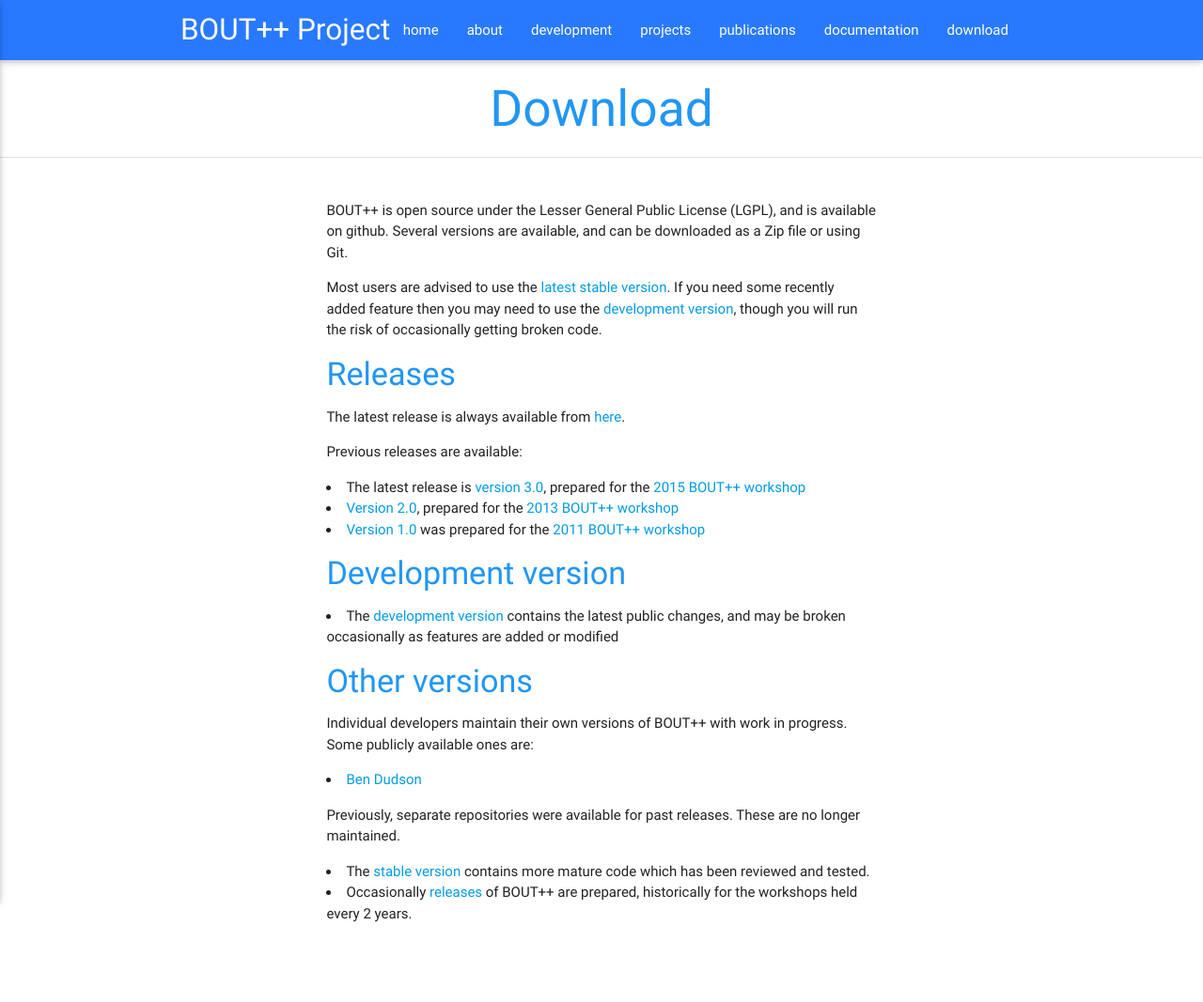
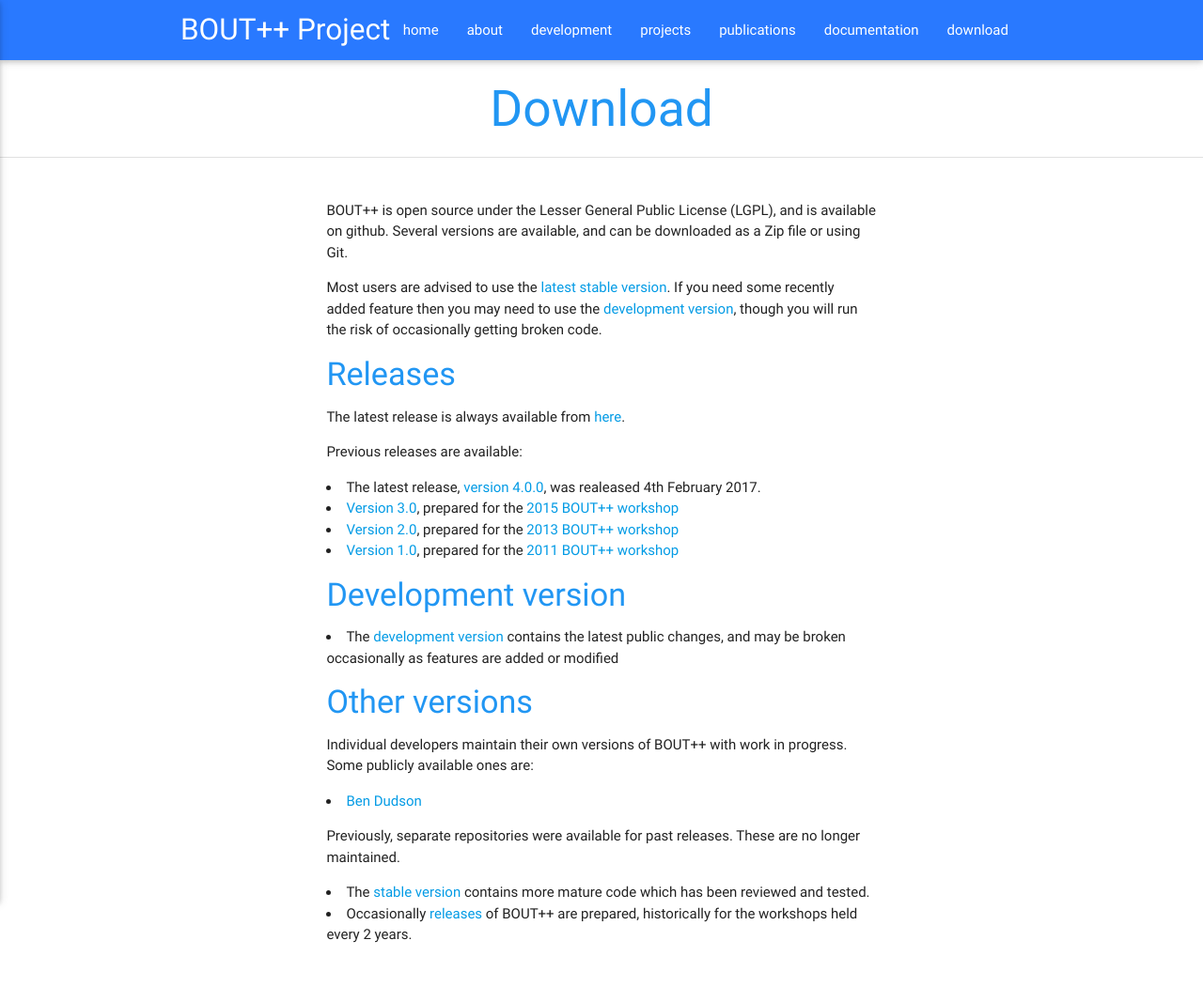
Before and after one commit to boutproject/boutproject.github.io, a Jekyll site: the page built from download/index.md, in a window 1280 px wide. Shown: the whole page at 94% size. Built offline with Jekyll 4.4.1, drawn with Linux system fonts in a browser that asks for light colours; before the commit the page ends 1044 px from its top, so only the background shows below that.

Commit message:
Bring in dschwoerer's changes to download/documentation

```diff
--- a/download/index.md
+++ b/download/index.md
@@ -17,20 +17,21 @@
 
 Previous releases are available:
 
-* The latest release is [version 3.0](https://github.com/boutproject/BOUT-dev/releases/tag/v3.0), prepared for the [2015 BOUT++ workshop](workshop2015.html)
-* [Version 2.0](https://github.com/boutproject/BOUT-dev/releases/tag/v2.0), prepared for the [2013 BOUT++ workshop](https://bout2013.llnl.gov/)
-* [Version 1.0](https://github.com/boutproject/BOUT-dev/releases/tag/v1.0) was prepared for the [2011 BOUT++ workshop](https://bout2011.llnl.gov/)
+* The latest release, [version 4.0.0][v4.0.0], was realeased 4th February 2017.
+* [Version 3.0][v3.0], prepared for the [2015 BOUT++ workshop](workshop2015.html)
+* [Version 2.0][v2.0], prepared for the [2013 BOUT++ workshop](https://bout2013.llnl.gov/)
+* [Version 1.0][v1.0], prepared for the [2011 BOUT++ workshop](https://bout2011.llnl.gov/)
 
 #### Development version
 
-* The [development version](https://github.com/boutproject/BOUT-dev) contains the latest public changes,
+* The [development version](https://github.com/boutproject/BOUT-dev/tree/next) contains the latest public changes,
   and may be broken occasionally as features are added or modified
 
 #### Other versions
 
 Individual developers maintain their own versions of BOUT++ with work in progress. Some publicly available ones are:
 
-* [Ben Dudson](https://github.com/bendudson/BOUT)
+* [Ben Dudson](https://github.com/bendudson/BOUT-dev)
 
 Previously, separate repositories were available for past releases. These are no longer maintained.
 
@@ -40,4 +41,8 @@
   for the workshops held every 2 years.
 
 [latest]: https://github.com/boutproject/BOUT-dev/releases/latest
-[development]: https://github.com/boutproject/BOUT-dev
+[development]: https://github.com/boutproject/BOUT-dev/tree/next
+[v4.0.0]: https://github.com/boutproject/BOUT-dev/releases/tag/v4.0.0
+[v3.0]: https://github.com/boutproject/BOUT-dev/releases/tag/v3.0
+[v2.0]: https://github.com/boutproject/BOUT-dev/releases/tag/v2.0
+[v1.0]: https://github.com/boutproject/BOUT-dev/releases/tag/v1.0
```
Also changed, not shown: documentation/index.md (+13 -8 lines).
